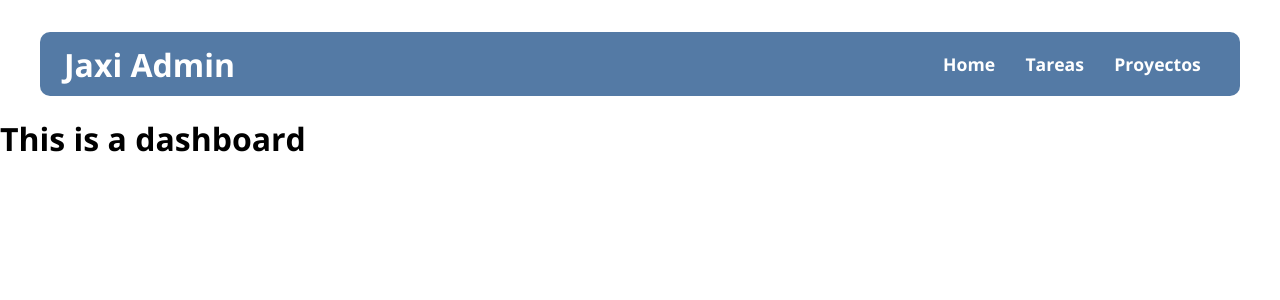
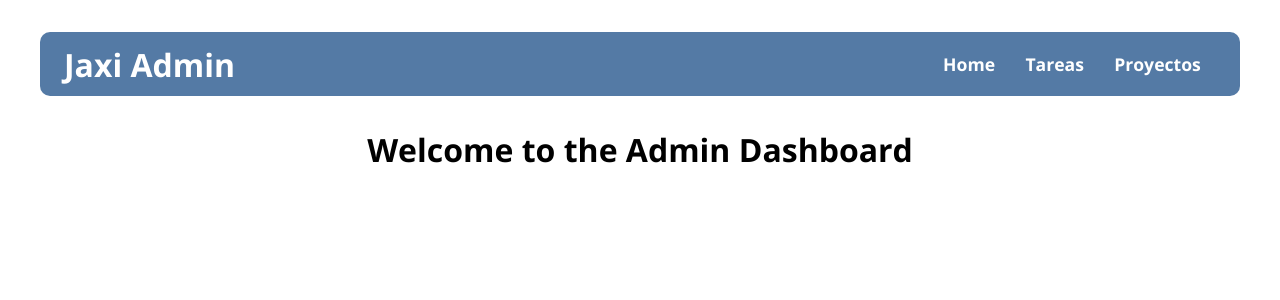
Before and after one commit to alonsosfera/admin-task, a React (Create React App) app: page / in a window 1280 px wide. Shown: the top 300 px of the page. Built offline with nearby package versions, Linux system fonts and the light colour scheme.

Commit message:
Adds section container to dashboard

```diff
--- a/src/containers/dashboard.js
+++ b/src/containers/dashboard.js
@@ -1,10 +1,13 @@
 import React from 'react';
+import { SectionContainer } from 'styles/containers';
 
 const Dashboard = () => {
   return (
-    <div>
-      <h1>This is a dashboard</h1>
-    </div>
+    <SectionContainer>
+      <article>
+        <h1>Welcome to the Admin Dashboard</h1>
+      </article>
+    </SectionContainer>
   );
 };
 
--- /dev/null
+++ b/src/styles/containers.js
@@ -0,0 +1,16 @@
+import styled from 'styled-components';
+
+export const SectionContainer = styled.section`
+  height: 30rem;
+  margin: 0 2rem;
+
+  article {
+    display: flex;
+    flex-direction: column;
+
+    h1 {
+      align-self: center;
+      font-size: 2rem;
+    }
+  }
+`;
```
